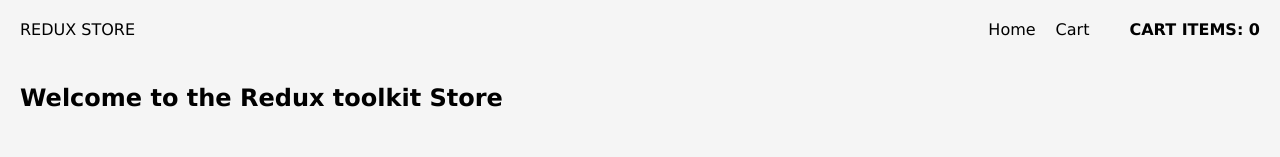
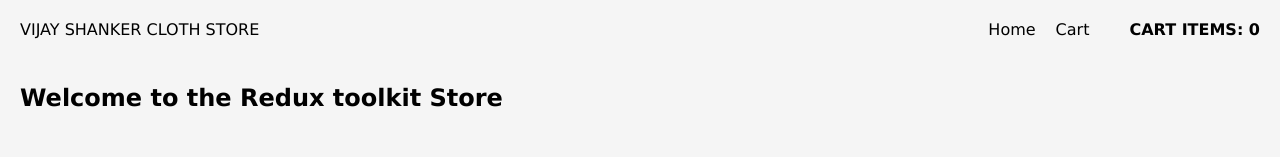
Before and after one commit to cholaraju/cart, a React (Create React App) app: page / in a window 1280 px wide. Shown: the top 157 px of the page. Built offline with nearby package versions, Linux system fonts and the light colour scheme; no server answers.

Commit message:
changed store name

```diff
--- a/src/components/Navbar.js
+++ b/src/components/Navbar.js
@@ -10,7 +10,7 @@ const Navbar = () => {
         justifyContent: "space-between",
       }}
     >
-      <span className="logo">REDUX STORE</span>
+      <span className="logo"> VIJAY SHANKER CLOTH STORE</span>
       <div>
         <Link className="navLink" to="/">
           Home
--- a/src/components/Products.js
+++ b/src/components/Products.js
@@ -25,7 +25,7 @@ const Products = () => {
           <h4> {Product.title}</h4>
           <h5> {Product.price}</h5>
           <button onClick={() => handleAdd(Product)} className="btn">
-            Add Items to Cart
+            Add
           </button>
         </div>
       ))}
```
